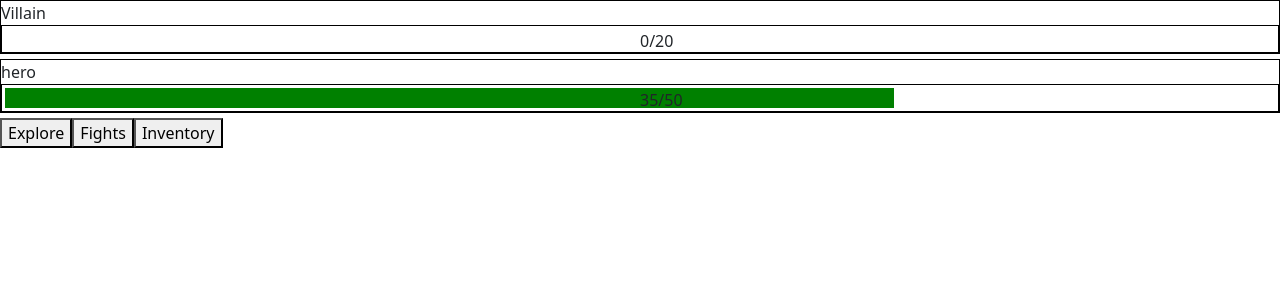
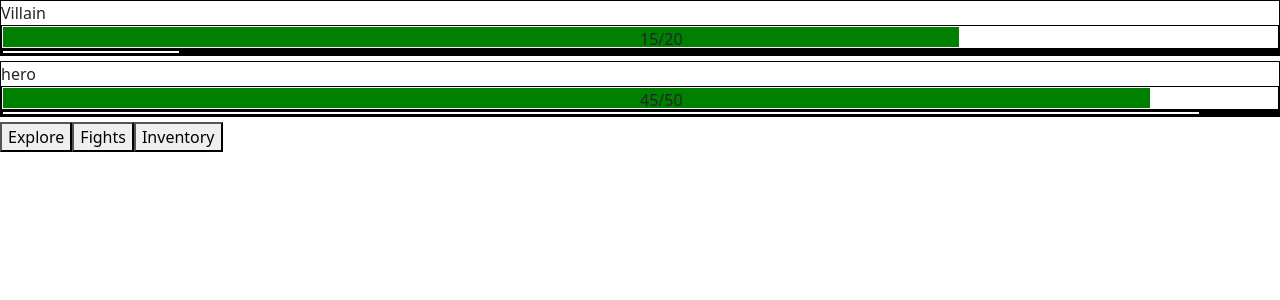
Before and after one commit to pyrovoice/alchemancer, an Angular app: page / in a window 1280 px wide. Shown: the top 300 px of the page. Built offline with nearby package versions, Linux system fonts and the light colour scheme.

Commit message:
working combat manager and delay bar, first roadmap

```diff
--- a/src/app/app.component.html
+++ b/src/app/app.component.html
@@ -1,4 +1,4 @@
-<app-scene-fight *ngIf="currentScene == Scene.Fight"></app-scene-fight>
+<app-scene-fight *ngIf="currentScene == Scene.Fight" [combat]="fightingManager.combats[0]"></app-scene-fight>
 <app-scene-exploration [explorations]="explorations" (explorationEmitter)="resolveExploration($event)" *ngIf="currentScene == Scene.Exploration"></app-scene-exploration>
 <app-scene-inventory *ngIf="currentScene == Scene.Inventory" [inventory]="playerInventory"></app-scene-inventory>
 <button (click)="displayActionsScene()">Explore</button>
--- a/src/app/app.component.ts
+++ b/src/app/app.component.ts
@@ -2,6 +2,9 @@ import { Reward } from './../model/reward';
 import { Exploration, ExplorationStatus } from './../model/exploration';
 import { Component, OnInit } from '@angular/core';
 import { PlayerInventory } from 'src/model/player-inventory';
+import { FightingManager } from './fighting/fighting-manager';
+import { Combat } from 'src/model/combat';
+import { Combatant } from 'src/model/combatant';
 
 enum Scene{
   Fight,
@@ -17,11 +20,14 @@ export class AppComponent implements OnInit{
   currentScene: Scene = Scene.Fight;
   Scene = Scene;
   explorations: Exploration[] = [];
+  fightingManager!: FightingManager;
   playerInventory: PlayerInventory = new PlayerInventory();
 
   ngOnInit(): void {
     this.explorations.push({id:"testLocked", name:"Locked", displayText:"I'm locked", status: ExplorationStatus.Unlocked, reward:{unlocksResources:[{resourceName:"Bone", nbr:100}], resources:[{resourceName:"Bone", nbr:5}]}})
     this.explorations.push({id:"testUnlocked", name:"Unlocked", displayText:"I'm Unlocked", status: ExplorationStatus.Unlocked, reward:{resources:[], unlocksResources:[]}})
+    this.fightingManager = new FightingManager();
+    this.fightingManager.startCombat(new Combat([new Combatant("hero", 50, 10, 5, 50)], [new Combatant("Villain", 20, 10, 5, 10)]));
   }
 
   displayActionsScene(){
--- a/src/app/fighting/character-detail/character-detail.component.html
+++ b/src/app/fighting/character-detail/character-detail.component.html
@@ -1,5 +1,6 @@
 <div style="border:1px solid black; margin-bottom:5px;">
     {{combatant.name}}
 
-    <app-progress-bar color="green" [valueCurrent]="combatant.lifeCurrent" [valueMax]="combatant.lifeMax"></app-progress-bar>
+    <app-progress-bar class="lifebar" color="green" [height]="20" [valueCurrent]="combatant.lifeCurrent" [valueMax]="combatant.lifeMax"></app-progress-bar>
+    <app-progress-bar class="delayBar"color="white" [height]="2" backgroundColor="black" [displayText]="false" [valueCurrent]="combatant.delaySinceLastAttack" [valueMax]="combatant.getDelayToAct()"></app-progress-bar>
 </div>
--- a/src/app/fighting/character-detail/character-detail.component.scss
+++ b/src/app/fighting/character-detail/character-detail.component.scss
@@ -0,0 +1,7 @@
+.lifebar{
+    height: 20px;
+}
+
+.delayBar{
+    height: 5px;
+}
--- /dev/null
+++ b/src/app/fighting/fighting-manager.ts
@@ -0,0 +1,33 @@
+
+import { interval, Subscription } from "rxjs";
+import { Combat } from "../../model/combat";
+
+export class FightingManager{
+    combats: Combat[] = [];
+    subscription!: Subscription;
+    intervalInMs: number = 100;
+
+    constructor(){
+        const source = interval(this.intervalInMs);
+        this.subscription = source.subscribe(val => this.updateFight());
+    }
+
+    updateFight(){
+        this.combats.forEach(c => {
+            c.updateCombat(this.intervalInMs);
+        });
+    }
+
+    startCombat(combat: Combat){
+        this.combats.push(combat);
+    }
+
+    stopCombat(combat: Combat){
+        const index = this.combats.indexOf(combat, 0);
+        if (index > -1) {
+            this.combats.splice(index, 1);
+        }else{
+            console.log("Combat not found when trying to delete");
+        }
+    }
+}
--- a/src/app/fighting/scene-fight/scene-fight.component.ts
+++ b/src/app/fighting/scene-fight/scene-fight.component.ts
@@ -1,7 +1,6 @@
 import { CharacterDetailComponent } from './../character-detail/character-detail.component';
-import { Combatant } from '../../../model/combatant';
-import { Component, ComponentFactoryResolver, OnInit, TemplateRef, ViewChild, ViewContainerRef } from '@angular/core';
-import { interval, Subscription } from 'rxjs';
+import { Component, ComponentFactoryResolver, Input, OnInit, TemplateRef, ViewChild, ViewContainerRef } from '@angular/core';
+import { Combat } from 'src/model/combat';
 
 @Component({
   selector: 'app-scene-fight',
@@ -9,73 +8,31 @@ import { interval, Subscription } from 'rxjs';
   styleUrls: ['./scene-fight.component.scss']
 })
 export class SceneFightComponent implements OnInit {
-  playerTeam: Combatant[] = [];
-  ennemyTeam: Combatant[] = [];
-  subscription!: Subscription;
   @ViewChild('ennemyTeam', {static: true, read: ViewContainerRef}) ennemyTeamContainer!: ViewContainerRef;
   @ViewChild('allyTeam', {static: true, read: ViewContainerRef}) allyTeamContainer!: ViewContainerRef;
+  @Input() combat!: Combat;
 
   constructor(private CFR: ComponentFactoryResolver) { }
 
   ngOnInit(): void {
-    this.playerTeam.push(new Combatant("hero", 50, 10, 5))
-    this.ennemyTeam.push(new Combatant("Villain", 20, 10, 5))
-
-    this.loadComponent();
-
-    const source = interval(1000);
-    this.subscription = source.subscribe(val => this.fightOnUpdate());
-
+    if(this.combat != null){
+      this.loadComponent();
+    }
   }
 
   loadComponent() {
     let componentFactory = this.CFR.resolveComponentFactory(CharacterDetailComponent);
 
     this.allyTeamContainer.clear();
-    this.playerTeam.forEach(c => {
+    this.combat.playerTeam.forEach(c => {
       let componentRef = this.allyTeamContainer.createComponent(componentFactory);
       componentRef.instance.combatant = c;
     });
 
     this.ennemyTeamContainer.clear();
-    this.ennemyTeam.forEach(c => {
+    this.combat.ennemyTeam.forEach(c => {
       let componentRef = this.ennemyTeamContainer.createComponent(componentFactory);
       componentRef.instance.combatant = c;
     });
   }
-
-  fightOnUpdate(): void {
-    this.playerTeam.forEach(combatant => {
-      if(!combatant.isAlive()){
-        return;
-      }
-      let opponent = this.findAttackeable(this.ennemyTeam)
-      if(opponent != null){
-        this.basicAttack(combatant, opponent);
-      }
-    });
-
-    this.ennemyTeam.forEach(combatant => {
-      if(!combatant.isAlive()){
-        return;
-      }
-      let opponent = this.findAttackeable(this.playerTeam)
-      if(opponent != null){
-        this.basicAttack(combatant, opponent);
-      }
-    });
-  }
-
-
-  findAttackeable(opposingTeam: Combatant[]) {
-    let c = opposingTeam.filter(c => c.isTargetable());
-    if(c.length >0){
-      return c[Math.floor(Math.random() * c.length)];
-    }
-    return null;
-  }
-
-  basicAttack(combatant: Combatant, ennemy: Combatant) {
-    ennemy.receiveAttack(combatant.attackBase);
-  }
 }
--- a/src/app/shared-components/progress-bar/progress-bar.component.html
+++ b/src/app/shared-components/progress-bar/progress-bar.component.html
@@ -1,4 +1,4 @@
-<div id="progress">
-    <span id="percent">{{valueCurrent}}/{{valueMax}}</span>
-    <div id="bar" [style]="{'background-color': color, 'width':(valueCurrent/valueMax*100)+'%'}"></div>
+<div id="progress" [style]="{'background-color': backgroundColor}">
+    <span *ngIf="displayText" id="percent">{{valueCurrent}}/{{valueMax}}</span>
+    <div [style]="{'background-color': color, 'width':(valueCurrent/valueMax*100)+'%', 'height':height+'px'}"></div>
 </div>
--- a/src/app/shared-components/progress-bar/progress-bar.component.scss
+++ b/src/app/shared-components/progress-bar/progress-bar.component.scss
@@ -1,14 +1,10 @@
 #progress {
     border: 1px solid black;
     position: relative;
-    padding: 3px;
+    padding: 1px;
 }
 
 #percent {
     position: absolute;
     left: 50%;
 }
-
-#bar {
-    height: 20px;
-}
--- a/src/app/shared-components/progress-bar/progress-bar.component.ts
+++ b/src/app/shared-components/progress-bar/progress-bar.component.ts
@@ -8,7 +8,10 @@ import { Component, Input, OnInit } from '@angular/core';
 export class ProgressBarComponent implements OnInit {
   @Input() valueMax: number = 1;
   @Input() valueCurrent: number = 1;
-  @Input() color: string = "blue";
+  @Input() color: string = "black";
+  @Input() backgroundColor: string = "white";
+  @Input() displayText: boolean = true;
+  @Input() height: number = 20;
   constructor() { }
 
   ngOnInit(): void {
--- /dev/null
+++ b/src/model/combat.ts
@@ -0,0 +1,50 @@
+import { Combatant } from "src/model/combatant";
+
+export class Combat{
+
+    playerTeam: Combatant[] = [];
+    ennemyTeam: Combatant[] = [];
+
+    constructor(playerTeam: Combatant[], ennemyTeam: Combatant[]){
+        this.playerTeam = playerTeam;
+        this.ennemyTeam = ennemyTeam;
+    }
+
+    updateCombat(deltaTime: number){
+        this.playerTeam.forEach(c => {
+            this.udpdateCombatant(c, deltaTime);
+        });
+        this.ennemyTeam.forEach(c => {
+            this.udpdateCombatant(c, deltaTime);
+        });
+    }
+
+    udpdateCombatant(c: Combatant, deltaTime: number){
+        c.gainDelayToAct(deltaTime);
+            if(c.canAttack()){
+                let target = this.findAttackeable(c);
+                if(target != null){
+                    this.basicAttack(c, target);
+                    c.delaySinceLastAttack = 0;
+                }
+            }
+    }
+
+    findAttackeable(c: Combatant) {
+        let opposingTeam;
+        if(this.playerTeam.some(cb => cb == c)){
+            opposingTeam = this.ennemyTeam;
+        }else{
+            opposingTeam = this.playerTeam;
+        }
+        let attackables = opposingTeam.filter(c => c.isTargetable());
+        if(attackables.length >0){
+            return attackables[Math.floor(Math.random() * attackables.length)];
+        }
+        return null;
+    }
+
+    basicAttack(combatant: Combatant, ennemy: Combatant) {
+        ennemy.receiveAttack(combatant.attackBase);
+    }
+}
--- a/src/model/combatant.ts
+++ b/src/model/combatant.ts
@@ -4,13 +4,16 @@ export class Combatant {
     lifeCurrent = this.lifeMax;
     attackBase: number = 0;
     defenseBase: number = 0;
+    speedBase: number = 0;
+    delaySinceLastAttack: number = 0;
 
-    constructor(name: string, life: number, attack: number, defense: number){
+    constructor(name: string, life: number, attack: number, defense: number, speed: number){
         this.name = name;
         this.lifeMax = life;
         this.lifeCurrent = life;
         this.attackBase = attack;
         this.defenseBase = defense;
+        this.speedBase = speed;
     }
 
     receiveAttack(attackBase: number) {
@@ -27,4 +30,19 @@ export class Combatant {
     isTargetable(){
         return this.isAlive();
     }
+
+    canAttack(){
+        return this.isAlive() && this.delaySinceLastAttack >= this.getDelayToAct();
+    }
+
+    getDelayToAct(){
+        return 1/Math.log(this.speedBase)*10000;
+    }
+
+    gainDelayToAct(value: number){
+        this.delaySinceLastAttack += value;
+        if(this.delaySinceLastAttack > this.getDelayToAct()){
+            this.delaySinceLastAttack = this.getDelayToAct();
+        }
+    }
 }
```
Also changed, not shown: 1 other file (tests, documents, lock files or other folders).
